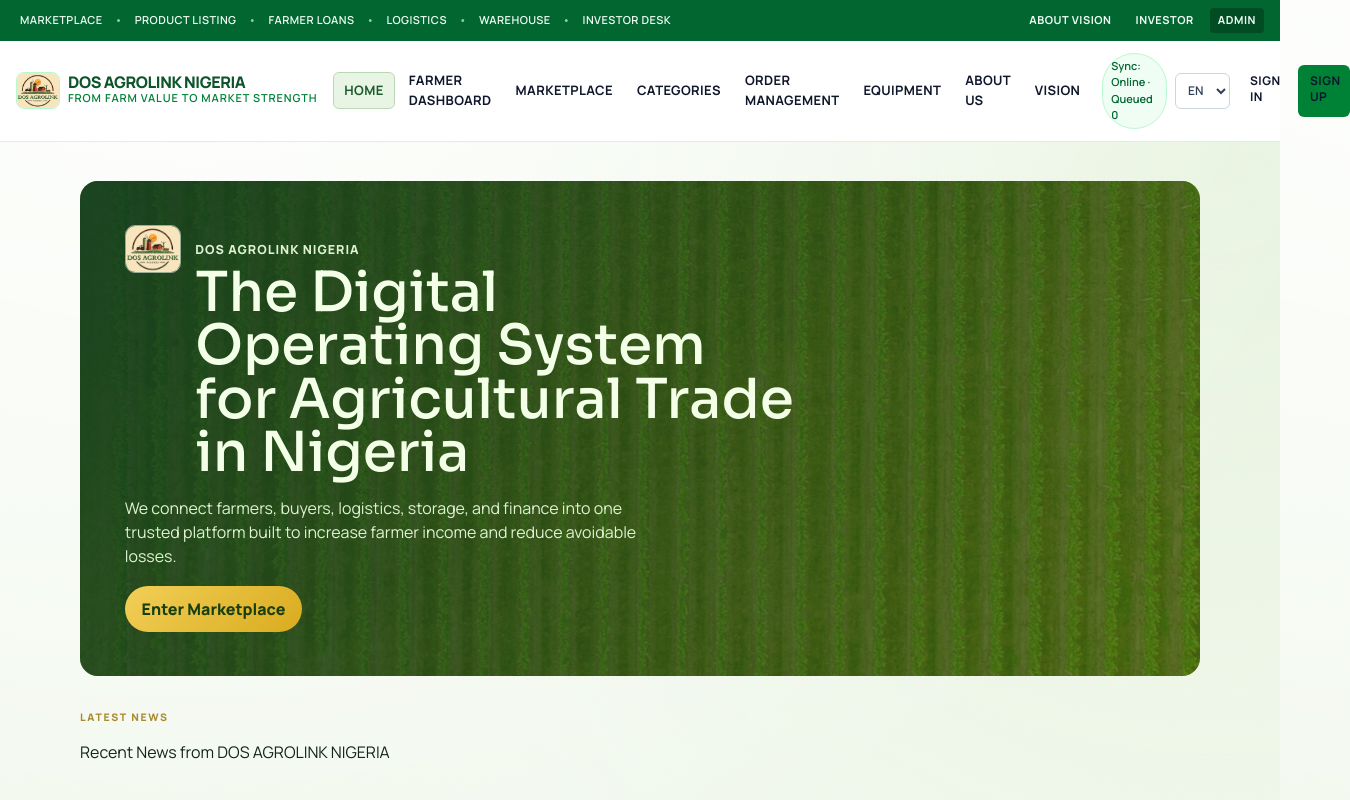
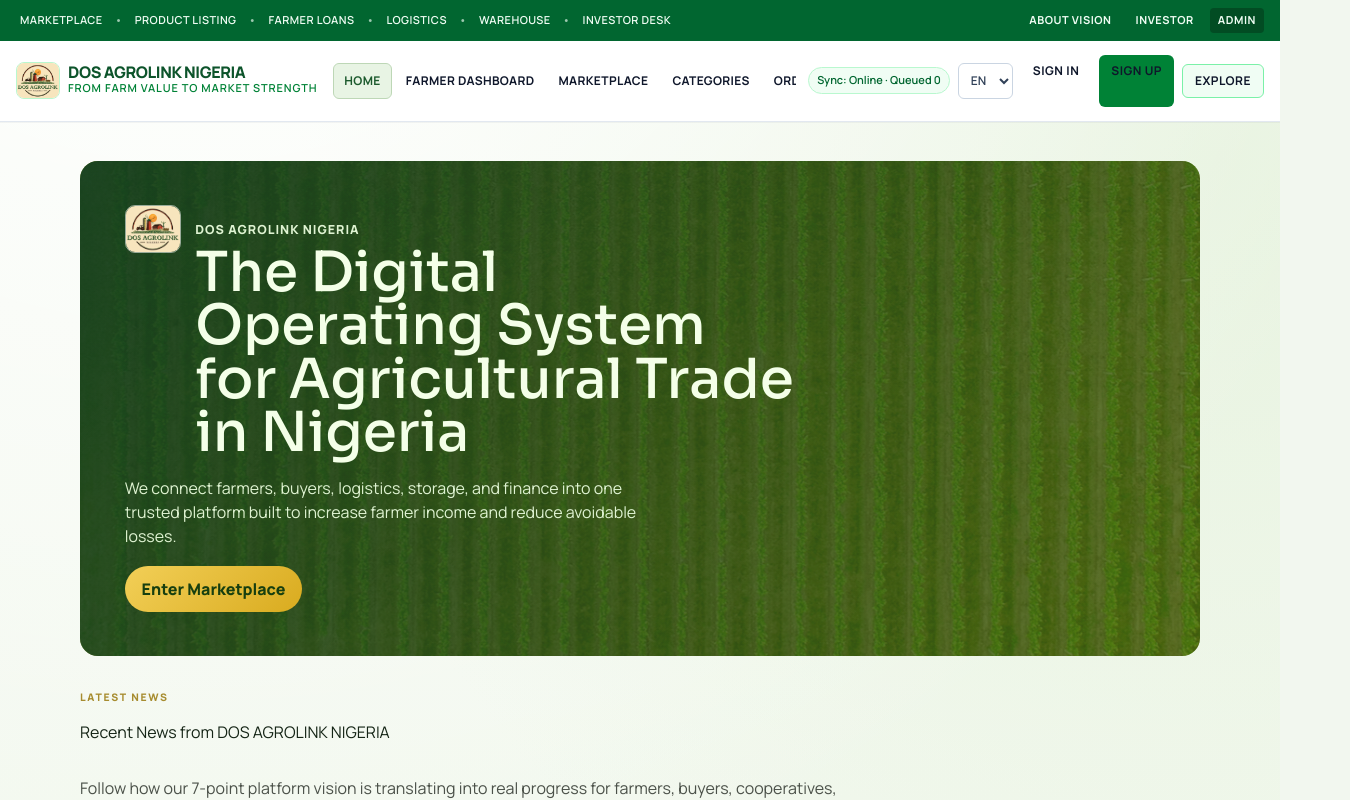
Before and after one commit to steve-diamond/agrolink-frontend, a Next.js app: page / in a window 1280 px wide. Shown: the top 800 px of the page, 1350 px wide, since content can reach past the window. Built offline with nearby package versions, Linux system fonts and the light colour scheme.

Commit message:
Polish top bar layout with branded CTA buttons

```diff
--- a/app/globals.css
+++ b/app/globals.css
@@ -906,6 +906,14 @@ button {
   color: #1c5a2d;
 }
 
+.dos-header-nav-scroll {
+  scrollbar-width: none;
+}
+
+.dos-header-nav-scroll::-webkit-scrollbar {
+  display: none;
+}
+
 .site-footer-links a.active-footer-link {
   border-color: #8ead86;
   background: #dff0d6;
--- a/components/NavBar.tsx
+++ b/components/NavBar.tsx
@@ -89,7 +89,7 @@ export default function NavBar() {
   ];
 
   return (
-    <header className="border-b border-slate-200">
+    <header className="border-b border-slate-200 shadow-[0_1px_0_rgba(15,23,42,0.04)]">
       <div className="bg-green-800 text-green-50">
         <div className="mx-auto flex w-full max-w-[1400px] items-center gap-3 px-4 py-2">
           <div className="hidden items-center gap-2 text-[11px] font-semibold uppercase tracking-[0.04em] lg:flex">
@@ -115,7 +115,7 @@ export default function NavBar() {
       </div>
 
       <nav className="bg-white text-slate-900">
-        <div className="mx-auto flex w-full max-w-[1400px] items-center gap-3 px-4 py-3">
+        <div className="mx-auto flex w-full max-w-[1400px] items-center gap-3 px-4 py-3.5">
           <Link
             href="/"
             className="mr-1 flex min-w-fit items-center gap-2"
@@ -128,17 +128,17 @@ export default function NavBar() {
               className="rounded-lg border border-green-200"
             />
             <div>
-              <p className="text-base font-extrabold leading-none tracking-tight text-green-900">DOS AGROLINK NIGERIA</p>
-              <p className="text-[11px] font-semibold uppercase tracking-[0.08em] text-green-700">From farm value to market strength</p>
+              <p className="whitespace-nowrap text-base font-extrabold leading-none tracking-tight text-green-900">DOS AGROLINK NIGERIA</p>
+              <p className="whitespace-nowrap text-[11px] font-semibold uppercase tracking-[0.08em] text-green-700">From farm value to market strength</p>
             </div>
           </Link>
 
-          <div className="hidden items-center gap-1 lg:flex">
+          <div className="dos-header-nav-scroll hidden min-w-0 flex-1 items-center gap-1 overflow-x-auto lg:flex">
             {mainNavLinks.map((item) => (
               <Link
                 key={item.href}
                 href={item.href}
-                className={`rounded-md px-2.5 py-2 text-[13px] font-bold uppercase tracking-[0.03em] transition hover:bg-green-50 hover:text-green-900 ${isRouteActive(pathname, item.href) ? "active-main-link" : "text-slate-700"}`}
+                className={`whitespace-nowrap rounded-md px-2.5 py-2 text-[12px] font-bold uppercase tracking-[0.03em] transition hover:bg-green-50 hover:text-green-900 ${isRouteActive(pathname, item.href) ? "active-main-link" : "text-slate-700"}`}
               >
                 {item.label}
               </Link>
@@ -165,6 +165,10 @@ export default function NavBar() {
 
             {user ? (
               <>
+                <Link href="/marketplace" className="hidden rounded-md bg-green-700 px-3 py-2 text-xs font-bold uppercase tracking-[0.04em] text-white transition hover:bg-green-800 xl:inline-flex">
+                  Explore Market
+                </Link>
+
                 {user.role === "farmer" && (
                   <Link href="/farmer/upload" className={`hidden rounded-md border border-amber-300 px-3 py-2 text-xs font-bold uppercase tracking-[0.04em] text-amber-700 transition hover:bg-amber-50 xl:inline-flex ${isRouteActive(pathname, "/farmer/upload") ? "active-main-link" : ""}`}>
                     Upload
@@ -200,6 +204,9 @@ export default function NavBar() {
                 <Link href="/register" className={`touch-target rounded-md bg-green-700 px-3 py-2 text-xs font-bold uppercase tracking-[0.04em] text-white transition hover:bg-green-800 ${isRouteActive(pathname, "/register") ? "ring-2 ring-green-200" : ""}`}>
                   Sign Up
                 </Link>
+                <Link href="/marketplace" className="hidden rounded-md border border-green-300 bg-green-50 px-3 py-2 text-xs font-bold uppercase tracking-[0.04em] text-green-800 transition hover:bg-green-100 xl:inline-flex">
+                  Explore
+                </Link>
               </>
             )}
           </div>
```
